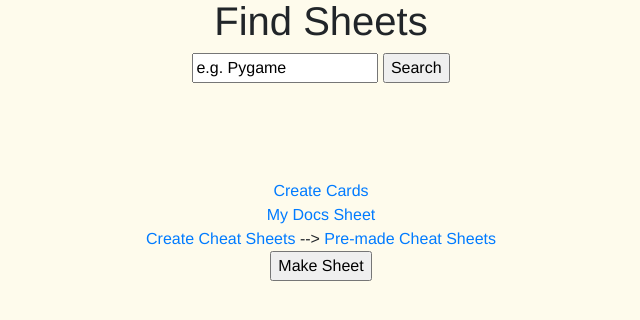
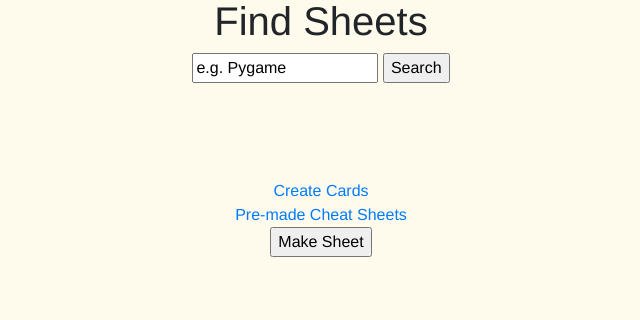
Before and after one commit to ramstar3000/Cheat-Sheet, a Flask app: page /view in a window 1280 px wide. Shown: the part 125-445 px from the top of the page, without its empty margins (319-959 px from the left). Run offline with Flask 2, Linux system fonts and the light colour scheme; the visitor is signed in with stand-in values (Sample User, id 1); data that the repository does not hold is empty; some libraries are stand-ins or nearby versions.

Commit message:
View_database

```diff
--- a/templates/view_database.html
+++ b/templates/view_database.html
@@ -53,10 +53,8 @@
 <br><br>
     <div align="center">
     <a href = "/" target="_blank">Create Cards</a> </br>
-    <a href = "/CheatSheet?Pub=False" target="_blank">My Docs Sheet</a> </br>
-    <a href = "/">Create Cheat Sheets</a> <a ></a> -->
     <a href = "/Sheets">Pre-made Cheat Sheets</a> </br>
-    <input type="submit" value="Make Sheet">
+    <input  target="_blank" type="submit" value="Make Sheet">
 
     </div>
 {%endblock%}
```
